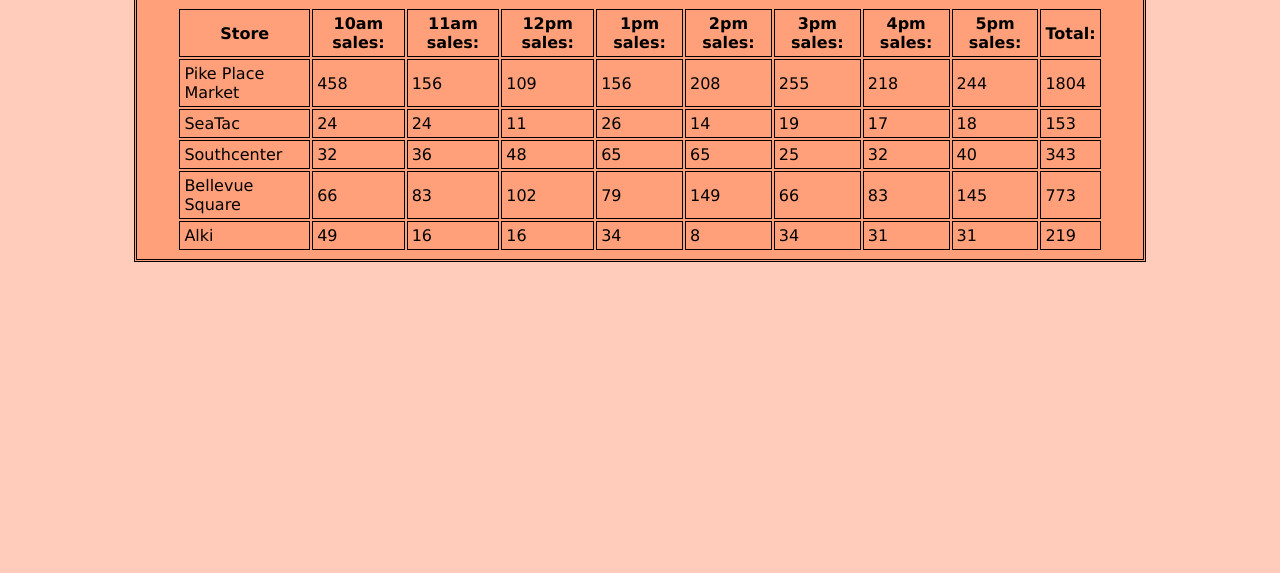
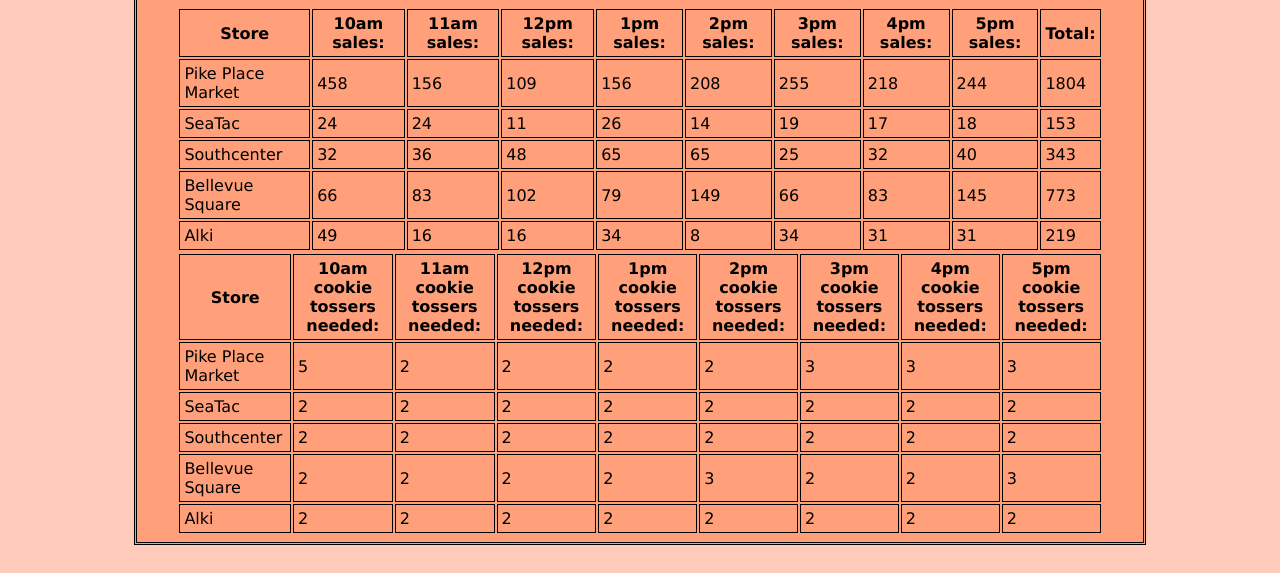
Before and after one commit to Zan4567/cookie-stand, a plain HTML site: page index.html in a window 1280 px wide. Shown: the part 230-803 px from the top of the page. Drawn offline with nearby package versions, Linux system fonts and the light colour scheme.

Commit message:
added second table showing required cookie servers

```diff
--- a/index.html
+++ b/index.html
@@ -35,6 +35,19 @@
       </tr>
     </thead>
   </table>
+  <table class="data" id="server_table">
+    <tr>
+      <th>Store</th>
+      <th>10am cookie tossers needed:</th>
+      <th>11am cookie tossers needed:</th>
+      <th>12pm cookie tossers needed:</th>
+      <th>1pm cookie tossers needed:</th>
+      <th>2pm cookie tossers needed:</th>
+      <th>3pm cookie tossers needed:</th>
+      <th>4pm cookie tossers needed:</th>
+      <th>5pm cookie tossers needed:</th>
+    </tr>
+  </table>
   </div>
 
   <script type="text/javascript" src="stores.js"></script>
--- a/stores.js
+++ b/stores.js
@@ -3,7 +3,6 @@
   this.min = min;
   this.max = max;
   this.avg = avg; //average cookies sold per customer
-  this.timeNames = ['10am', '11am', '12pm', '1pm', '2pm', '3pm', '4pm', '5pm'];
   this.sales = [-1, -1, -1, -1, -1, -1, -1, -1];
 
   //generates sales for an hour, based on the location's info.
@@ -15,6 +14,7 @@
     //console.log(cookies + ' cookies');
     return cookies;
   };
+
   //generates the number of cookies sold for the day using genRandomSales,
   //and puts them in the sales array.
   this.generateSales = function() {
@@ -38,52 +38,43 @@
 
     return total;
   };//getTotalSales
+
   //puts the info from the object into the table on the page.
   //requires the sales data to already be generated.
   this.printInfo = function() {
     var table = document.getElementById('stores_table');
     var row = document.createElement('tr');
-    var salesC;
+    var salesC, sSalesC;
+    table.appendChild(row);
 
-    table.appendChild(row);
 
     //create name cell
     var nameC = document.createElement('td');
     nameC.textContent = this.name;
     row.appendChild(nameC);
 
+    //get the second table displaying servers and add a row
+    var serverTable = document.getElementById('server_table')
+    var serverRow = document.createElement('tr');
+    var sNameC = document.createElement('td');
+    sNameC.textContent = this.name;
+    serverTable.appendChild(serverRow);
+    serverRow.appendChild(sNameC);
+
     //hourly sale cells
     for (var i = 0; i < this.sales.length; i++) {
       salesC = document.createElement('td');
       salesC.textContent = this.sales[i];
       row.appendChild(salesC);
+
+      sSalesC = document.createElement('td');
+      sSalesC.textContent = Math.max(Math.ceil((this.sales[i] / this.avg) / 20), 2);
+      serverRow.appendChild(sSalesC);
     }
 
     var totalC = document.createElement('td');
     totalC.textContent = this.getTotalSales();
     row.appendChild(totalC);
-
-
-
-    // var infobox = document.getElementById('display_area');
-    //
-    // var nameEl = document.createElement('h3');
-    // nameEl.textContent = this.name;
-    // infobox.appendChild(nameEl);
-    //
-    // var listEl = document.createElement('ul');
-    // infobox.appendChild(listEl);
-    //
-    // //assuming length of sales is === length of timeNames ¯\_(ツ)_/¯
-    // for (var i = 0; i < this.sales.length; i++) {
-    //   var salesEl = document.createElement('li');
-    //   salesEl.textContent = this.timeNames[i] + ': ' + this.sales[i] + ' cookies';
-    //   listEl.appendChild(salesEl);
-    // }
-    //
-    // var totalEl = document.createElement('li');
-    // totalEl.textContent = 'Total: ' + this.getTotalSales() + ' cookies';
-    // listEl.appendChild(totalEl);
   };//printInfo
 };
 
```
